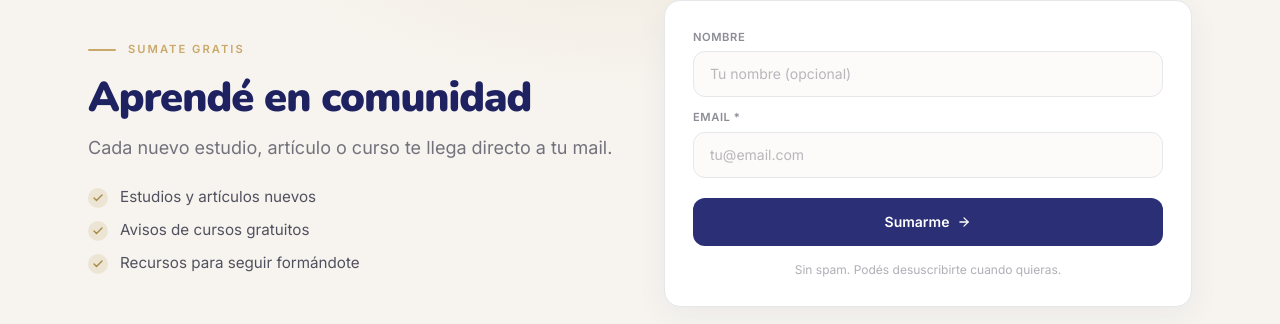
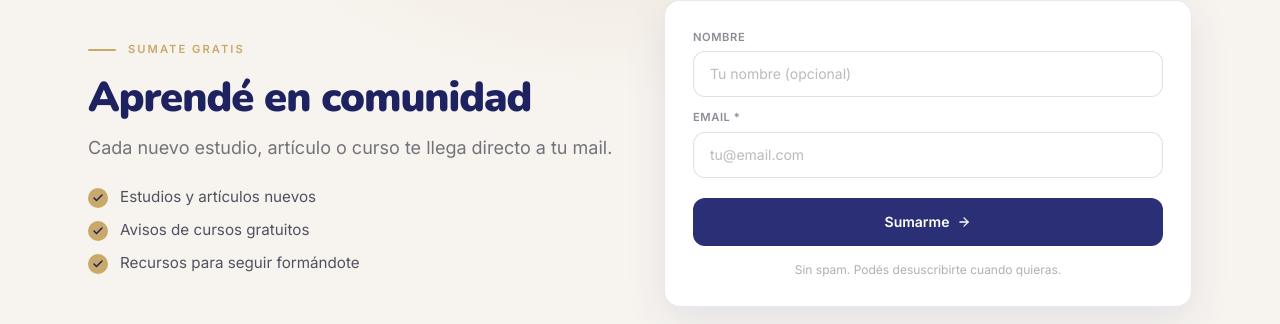
Before and after one commit to fabriziocarugatti/involucrarnos-web, a Next.js app: page / in a window 1280 px wide. Shown: the part 5070-5394 px from the top of the page. Built offline with nearby package versions, Linux system fonts and the light colour scheme.

Commit message:
design: SumateSection — form card contraste, inputs bg-white, check icon dorado sólido

```diff
--- a/src/components/SumateSection.tsx
+++ b/src/components/SumateSection.tsx
@@ -73,8 +73,8 @@ export default function SumateSection() {
             <motion.ul variants={fadeUp} className="space-y-2.5">
               {s.beneficios.map((b) => (
                 <li key={b} className="flex items-start gap-3 text-texto/75 text-[0.95rem]">
-                  <span className="inline-flex items-center justify-center w-5 h-5 rounded-full bg-dorado/20 mt-0.5 flex-shrink-0">
-                    <Check size={12} strokeWidth={2.8} className="text-dorado-deep" />
+                  <span className="inline-flex items-center justify-center w-5 h-5 rounded-full bg-dorado mt-0.5 flex-shrink-0">
+                    <Check size={12} strokeWidth={3} className="text-azul-dark" />
                   </span>
                   {b}
                 </li>
@@ -110,8 +110,8 @@ export default function SumateSection() {
               </motion.div>
             ) : (
               <form onSubmit={handleSubmit}
-                    className="bg-white border border-black/6 rounded-2xl p-6 md:p-7
-                               shadow-[0_8px_32px_rgba(42,47,118,0.06)] flex flex-col gap-3">
+                    className="bg-white border border-azul/10 rounded-2xl p-6 md:p-7
+                               shadow-[0_12px_40px_rgba(42,47,118,0.10)] flex flex-col gap-3">
                 <label className="block">
                   <span className="text-[0.7rem] font-bold tracking-wider uppercase text-texto/50 mb-1.5 block">Nombre</span>
                   <input
@@ -119,9 +119,9 @@ export default function SumateSection() {
                     placeholder={s.namePlaceholder}
                     value={name}
                     onChange={(e) => setName(e.target.value)}
-                    className="w-full px-4 py-3 rounded-xl border border-black/12 bg-crema/40
+                    className="w-full px-4 py-3 rounded-xl border border-azul/15 bg-white
                                text-texto placeholder-texto/30 focus:outline-none focus:border-azul/50
-                               focus:ring-2 focus:ring-azul/10 focus:bg-white transition-all text-sm"
+                               focus:ring-2 focus:ring-azul/10 transition-all text-sm"
                   />
                 </label>
                 <label className="block">
@@ -132,9 +132,9 @@ export default function SumateSection() {
                     placeholder={s.emailPlaceholder}
                     value={email}
                     onChange={(e) => setEmail(e.target.value)}
-                    className="w-full px-4 py-3 rounded-xl border border-black/12 bg-crema/40
+                    className="w-full px-4 py-3 rounded-xl border border-azul/15 bg-white
                                text-texto placeholder-texto/30 focus:outline-none focus:border-azul/50
-                               focus:ring-2 focus:ring-azul/10 focus:bg-white transition-all text-sm"
+                               focus:ring-2 focus:ring-azul/10 transition-all text-sm"
                   />
                 </label>
 
```
